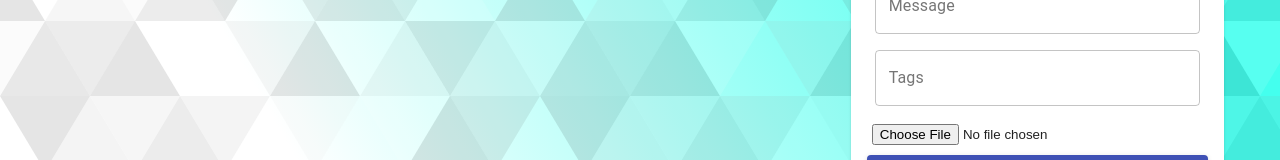
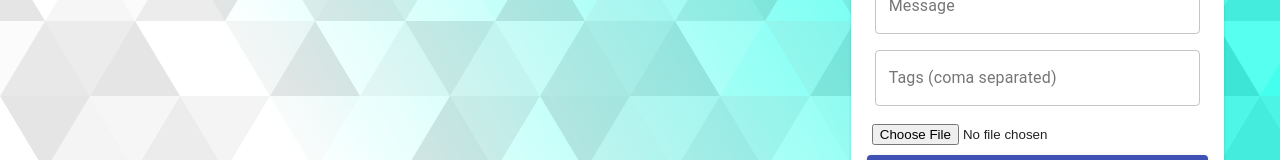
Before and after one commit to a-velasquez/memories, a React (Create React App) app in the folder client/: page / in a window 1280 px wide. Shown: the part 354-514 px from the top of the page. Built offline with nearby package versions, Linux system fonts and the light colour scheme; no server answers.

Commit message:
render 'Editing/Creating A Memory' conditionally

```diff
--- a/client/src/components/Form/Form.js
+++ b/client/src/components/Form/Form.js
@@ -42,7 +42,9 @@ const Form = ({ currentId, setCurrentId }) => {
 				noValidate
 				className={`${classes.root} ${classes.form}`}
 				onSubmit={handleSubmit}>
-				<Typography variant='h6'>Creating a Memory</Typography>
+				<Typography variant='h6'>
+					{currentId ? "Editing" : "Creating"} a Memory
+				</Typography>
 				<TextField
 					name='creator'
 					variant='outlined'
@@ -74,10 +76,12 @@ const Form = ({ currentId, setCurrentId }) => {
 				<TextField
 					name='tags'
 					variant='outlined'
-					label='Tags'
+					label='Tags (coma separated)'
 					fullWidth
 					value={postData.tags}
-					onChange={(e) => setPostData({ ...postData, tags: e.target.value })}
+					onChange={(e) =>
+						setPostData({ ...postData, tags: e.target.value.split(",") })
+					}
 				/>
 				<div className={classes.fileInput}>
 					<FileBase
```
